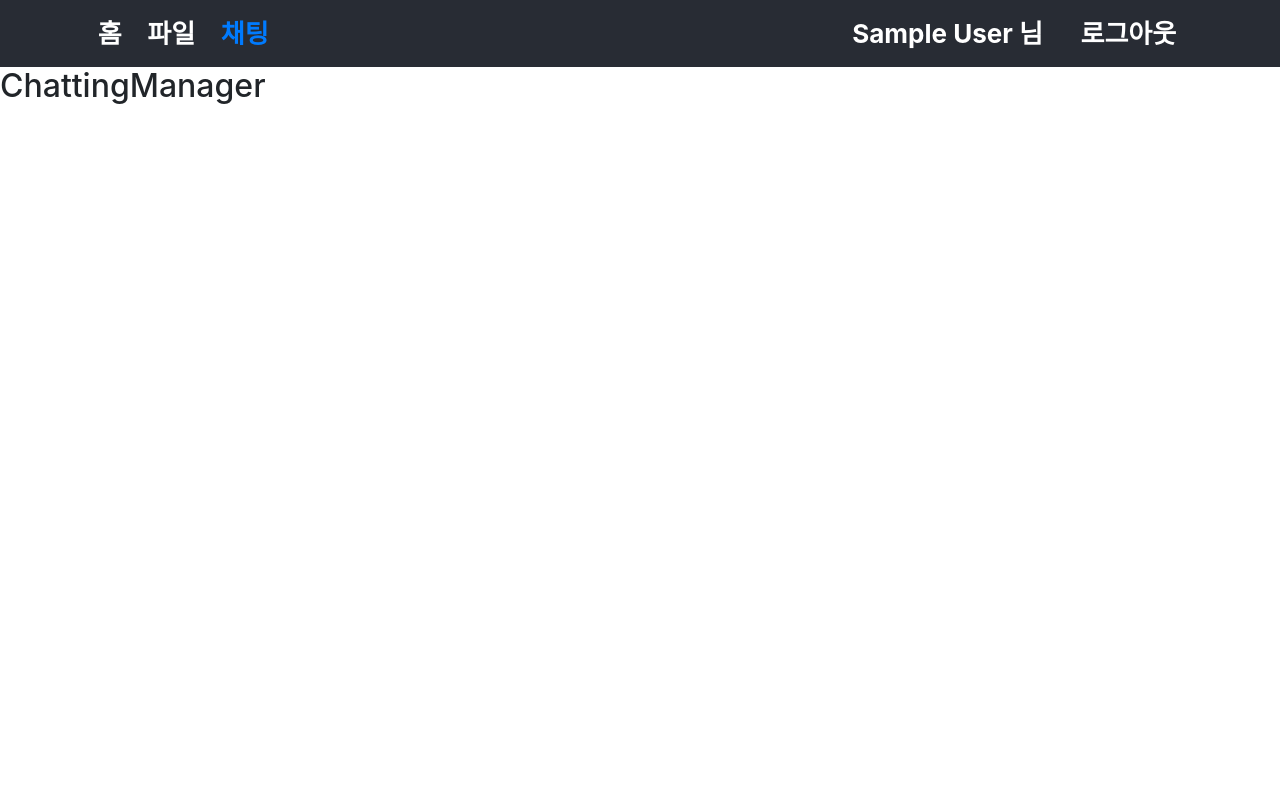
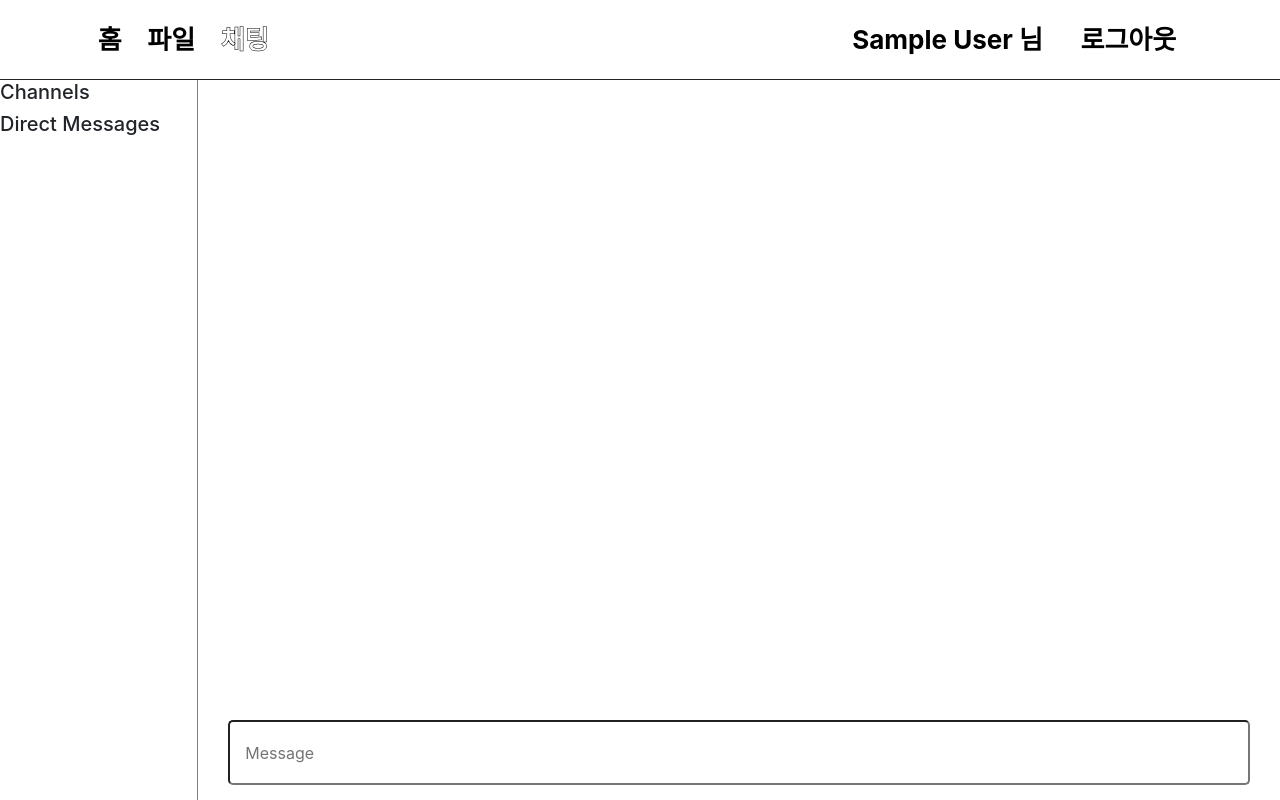
Before and after one commit to YeonBot/FileManager, a React (Create React App) app: page /ChattingManager in a window 1280 px wide. Built offline with nearby package versions, Linux system fonts and the light colour scheme; no server answers; sample sign-in values are in the browser's storage.

Commit message:
React Css handleing

```diff
--- /dev/null
+++ b/src/components/ChatMessageInput.js
@@ -0,0 +1,32 @@
+import React from 'react';
+import styled from 'styled-components';
+
+const InputWrapper = styled.div`
+	height: 10%;
+	left: 0px;
+	bottom: 20px;
+	text-align: center;
+	padding: 0 15px 15px 0;
+`;
+
+const InputMessage  = styled.input`
+	width: 100%;
+	height: 100%;
+	padding: 15px;
+	border-radius: 5px;
+`
+
+const ChatRoomList = props => {
+	return (
+		<InputWrapper>
+			<InputMessage
+				value={props.message}
+				placeholder="Message"
+				onChange={props.handleMassageChange}
+				onKeyPress={props.handleKeyPress}
+			/>
+		</InputWrapper>
+	);
+};
+
+export default ChatRoomList;
--- /dev/null
+++ b/src/components/ChatMessageView.js
@@ -0,0 +1,36 @@
+import React, { useEffect } from 'react';
+import styled from 'styled-components';
+
+const TextOuterWrapper = styled.div`
+	height: 90%;
+	left: 0px;
+	position: relative;
+	padding: 80px 10px 10px 10px;
+	overflow: scroll;
+`;
+
+const TextInnerWrapper = styled.div`
+	position: absolute;
+  	bottom: 0;
+	padding: 10px;
+`;
+
+const TextWrapper = styled.div`padding: 10px;`;
+
+const ChatMessageView = props => {
+
+  useEffect(() => {
+	  var objDiv = document.getElementById("messageScroll");
+	  objDiv.scrollTop = objDiv.scrollHeight;
+  });
+
+	return (
+		<TextOuterWrapper id="messageScroll">
+			<TextInnerWrapper>
+				<TextWrapper>{props.text}</TextWrapper>
+			</TextInnerWrapper>
+		</TextOuterWrapper>
+	);
+};
+
+export default ChatMessageView;
--- /dev/null
+++ b/src/components/ChatRoomList.js
@@ -0,0 +1,24 @@
+import React from 'react';
+import styled from 'styled-components';
+
+const ChatRoomListFrame = styled.div`
+	height: 100%;
+	border-right: 1px solid #808080;
+	padding: 80px 0 0 0;
+`
+
+const ChatRoomList = (props) => {
+
+	return (
+		<ChatRoomListFrame>
+			<div className="row">
+				<h5>Channels</h5>
+			</div>
+			<div className="row">
+				<h5>Direct Messages</h5>
+			</div>
+		</ChatRoomListFrame>
+	);
+};
+
+export default ChatRoomList;
--- a/src/components/FileListView.js
+++ b/src/components/FileListView.js
@@ -1,5 +1,9 @@
 import React from 'react';
 import styled from 'styled-components';
+
+const FileListViewWrapper = styled.div`
+	padding : 80px 0 0 0 0;
+`
 
 const SelectedLi = styled.li`
 	background: white;
@@ -24,9 +28,9 @@ const FileListView = (props) => {
 	};
 
 	return (
-		<div>
+		<FileListViewWrapper>
 			<ul>{showFileList()}</ul>
-		</div>
+		</FileListViewWrapper>
 	);
 };
 
--- a/src/components/FileTextArea.js
+++ b/src/components/FileTextArea.js
@@ -1,4 +1,5 @@
 import React from 'react';
+import styled from 'styled-components';
 
 import { Controlled as CodeMirror } from 'react-codemirror2';
 require('codemirror/lib/codemirror.css');
@@ -7,33 +8,52 @@ require('codemirror/mode/javascript/javascript');
 require('codemirror/mode/cmake/cmake');
 require('codemirror/mode/markdown/markdown');
 
+const FileTextAreaWrapper = styled.div`
+	height: 100%;
+	left: 0px;
+	position: relative;
+	padding: 80px 10px 10px 10px;
+	overflow: scroll;
+`;
 
-const FileTextArea = (props) => {
-	const showSelectedFileName =() => {
-		if(props.selectedFile && props.selectedFile.path){
+const Mirror = styled(CodeMirror)`
+
+`;
+
+const FileTextArea = props => {
+	const showSelectedFileName = () => {
+		if (props.selectedFile && props.selectedFile.path) {
 			const fileLocation = props.selectedFile.path.split('-');
-			return (<h5>Curret Path : {fileLocation[0].replace('server/upload','')}</h5>)
+			return <h5>Curret Path : {fileLocation[0].replace('server/upload', '')}</h5>;
 		}
-		return (<h5>Curret Path : /</h5>)
-	}
+		return <h5>Curret Path : /</h5>;
+	};
 
 	var options = {
-			lineNumbers: true,
-			theme: 'material-darker'
-		};
+		lineNumbers: true,
+		theme: 'material-darker'
+	};
 
 	return (
-		<div>
+		<FileTextAreaWrapper>
 			{showSelectedFileName()}
-			<CodeMirror
+			<Mirror
 				value={props.fileContent}
 				options={options}
 				onBeforeChange={(editor, data, value) => props.handleTextAreaChange(value)}
 				onChange={(editor, data, value) => {}}
+				scroll={{
+					x: 50,
+					y: 50
+				}}
 			/>
-			<button className="btn btn-dark" onClick={() => props.handleSave()}>Save</button>
-			<button className="btn btn-dark" onClick={() => props.handleDelete()}>Delete</button>
-		</div>
+			<button className="btn btn-dark" onClick={() => props.handleSave()}>
+				Save
+			</button>
+			<button className="btn btn-dark" onClick={() => props.handleDelete()}>
+				Delete
+			</button>
+		</FileTextAreaWrapper>
 	);
 };
 
--- a/src/components/Header.js
+++ b/src/components/Header.js
@@ -5,29 +5,31 @@ import styled from 'styled-components';
 import * as UserService from 'services/userService';
 
 const StyledLink = styled(NavLink)`
-	color: white;
+	color: black;
 	margin: 1vw;
 	font-weight: bold;
 	&:hover {
-		color:#007BFF;
+		color: #fff;
+		-webkit-text-stroke: 0.5px #000;
 		text-decoration: none;
 	}
 	&.active {
-		color: #007BFF;
+		color: #fff;
+		-webkit-text-stroke: 0.5px #000;
 	}
 `;
 
 const StyledLogoutButton = styled.button`
-	color: white;
+	color: black;
 	margin: 1vw;
 	font-weight: bold;
-	background-color:  transparent !important;;
-	border:none;
+	background-color: transparent !important;
+	border: none;
 	&:hover {
-		color:#007BFF;
+		color: #fff;
+		-webkit-text-stroke: 0.5px #000;
 	}
-
-`
+`;
 
 function Header(props) {
 	const logout = () => {
@@ -47,7 +49,10 @@ function Header(props) {
 			</React.Fragment>
 		) : (
 			<React.Fragment>
-				<StyledLogoutButton onClick={() => logout()}> {JSON.parse(userInfo).name} 님 </StyledLogoutButton>
+				<StyledLogoutButton onClick={() => logout()}>
+					{' '}
+					{JSON.parse(userInfo).name} 님{' '}
+				</StyledLogoutButton>
 				<StyledLogoutButton onClick={() => logout()}> 로그아웃 </StyledLogoutButton>
 			</React.Fragment>
 		);
@@ -55,8 +60,8 @@ function Header(props) {
 
 	return (
 		<header className="App-header">
-			<div className="container">
-				<div className="row">
+			<div className="container h-100">
+				<div className="row h-100">
 					<div className="col text-left align-self-center">
 						<StyledLink activeClassName="active" exact to={'/'}>
 							홈
@@ -68,7 +73,7 @@ function Header(props) {
 							채팅
 						</StyledLink>
 					</div>
-					<div className="col text-right">{authHeader()}</div>
+					<div className="col text-right align-self-center">{authHeader()}</div>
 				</div>
 			</div>
 		</header>
--- a/src/components/index.js
+++ b/src/components/index.js
@@ -1,3 +1,7 @@
 export { default as FileAddition } from './FileAddition';
 export { default as FileListView } from './FileListView';
 export { default as FileTextArea } from './FileTextArea';
+
+export { default as ChatRoomList } from './ChatRoomList';
+export { default as ChatMessageInput } from './ChatMessageInput';
+export { default as ChatMessageView } from './ChatMessageView';
--- a/src/pages/ChattingManager.js
+++ b/src/pages/ChattingManager.js
@@ -1,22 +1,65 @@
 import React from 'react';
 import io from 'socket.io-client';
 
+import { ChatRoomList, ChatMessageInput, ChatMessageView } from 'components';
+
+let socket = null;
+
 class ChattingManager extends React.Component {
+	state = {
+		text: '',
+		message: '',
+		friendList: []
+	};
 
 	componentDidMount() {
-		console.log("componentDidMount");
-		const socket = io("https://nodeserver-keknq.run.goorm.io",{
-			path: "/api/socket"
+		socket = io('https://nodeserver-keknq.run.goorm.io', {
+			path: '/api/socket'
 		});
-		console.log(socket);
-		socket.emit('initial_data');
-		socket.on('get_data', this.getData);
+		socket.on('chat message', data => this.setState({ text: this.state.text + data }));
 	}
+
+	handlePostMessage = () => {
+		socket.emit('Add message', this.state.message);
+	};
+
+	handleMassageChange = e => {
+		if (e.keyCode == 13) {
+			console.log('pressed enter ');
+			return;
+		}
+
+		this.setState({
+			message: e.target.value
+		});
+	};
+
+	handleKeyPress = e => {
+		if (e.key === 'Enter') {
+			this.handlePostMessage();
+
+			this.setState({
+				message: ""
+			})
+		}
+	};
 
 	render() {
 		return (
-			<div>
-				<h2>ChattingManager</h2>
+			<div className="row fullscrean">
+				<div className="col-2">
+					<ChatRoomList />
+					<h2>{this.state.friendList}</h2>
+				</div>
+				<div className="col-10">
+					<ChatMessageView text={this.state.text} />
+
+					<ChatMessageInput
+						message={this.state.message}
+						handleKeyPress={this.handleKeyPress}
+						handleMassageChange={this.handleMassageChange}
+					/>
+				</div>
 			</div>
 		);
 	}
--- a/src/root/App.css
+++ b/src/root/App.css
@@ -4,10 +4,15 @@
 
 
 .App-header {
-	background-color: #282c34;
+	background-color: white;
 	flex-direction: column;
 	justify-content: center;
+
 	font-size: calc(10px + 2vmin);
+	height: 80px;
+	z-index: 1;
+	position: relative;
+	border-bottom: 1px solid;
 }
 
 .App-link {
@@ -15,7 +20,8 @@
 }
 
 .fullscrean {
-	height: 100%;
+	min-height: 100%;
+	margin: -80px 0 0 0;
 }
 
 html, body, #root, .App {
```
Also changed, not shown: src/setupProxy.js (+0 -11 lines), 1 other file (tests, documents, lock files or other folders).
